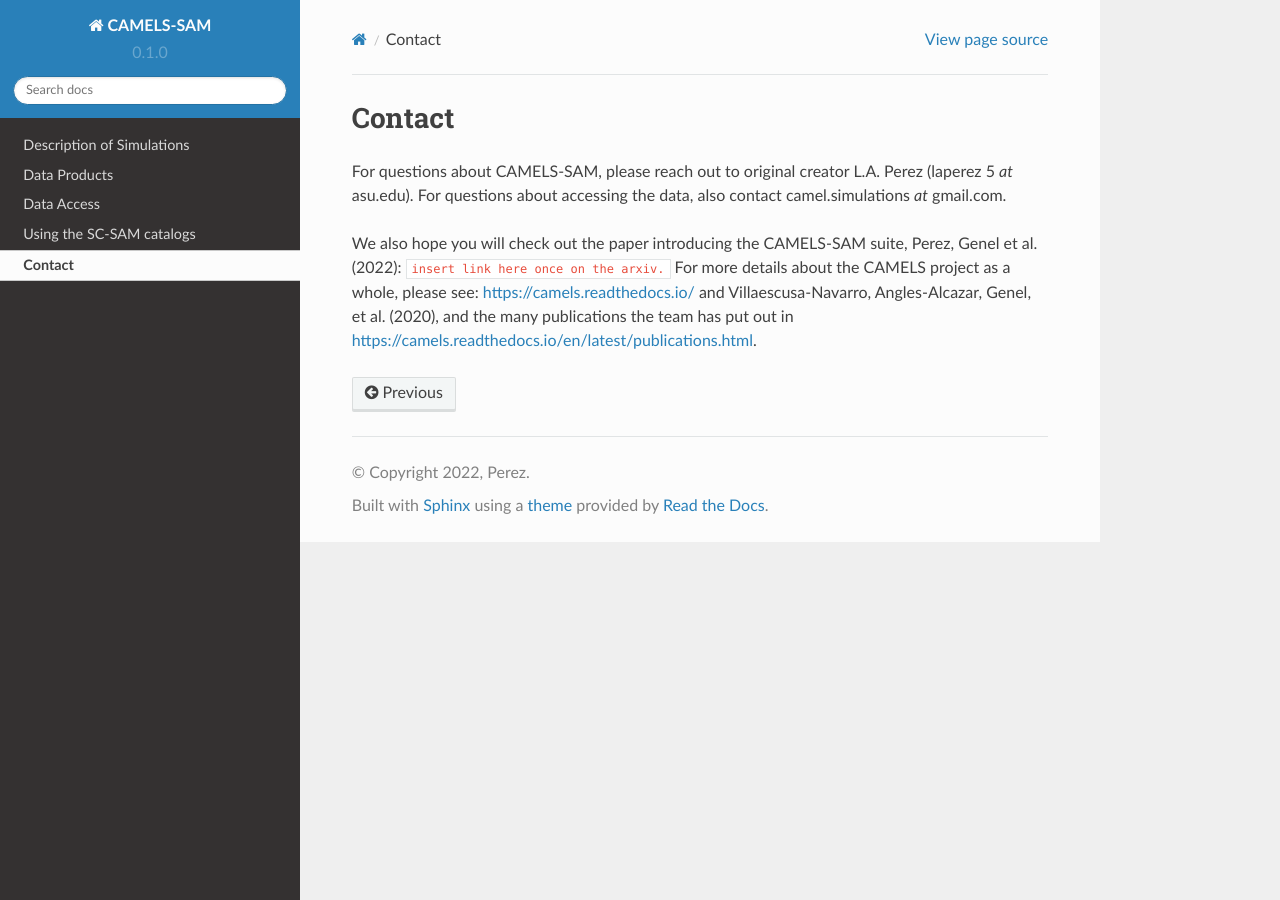
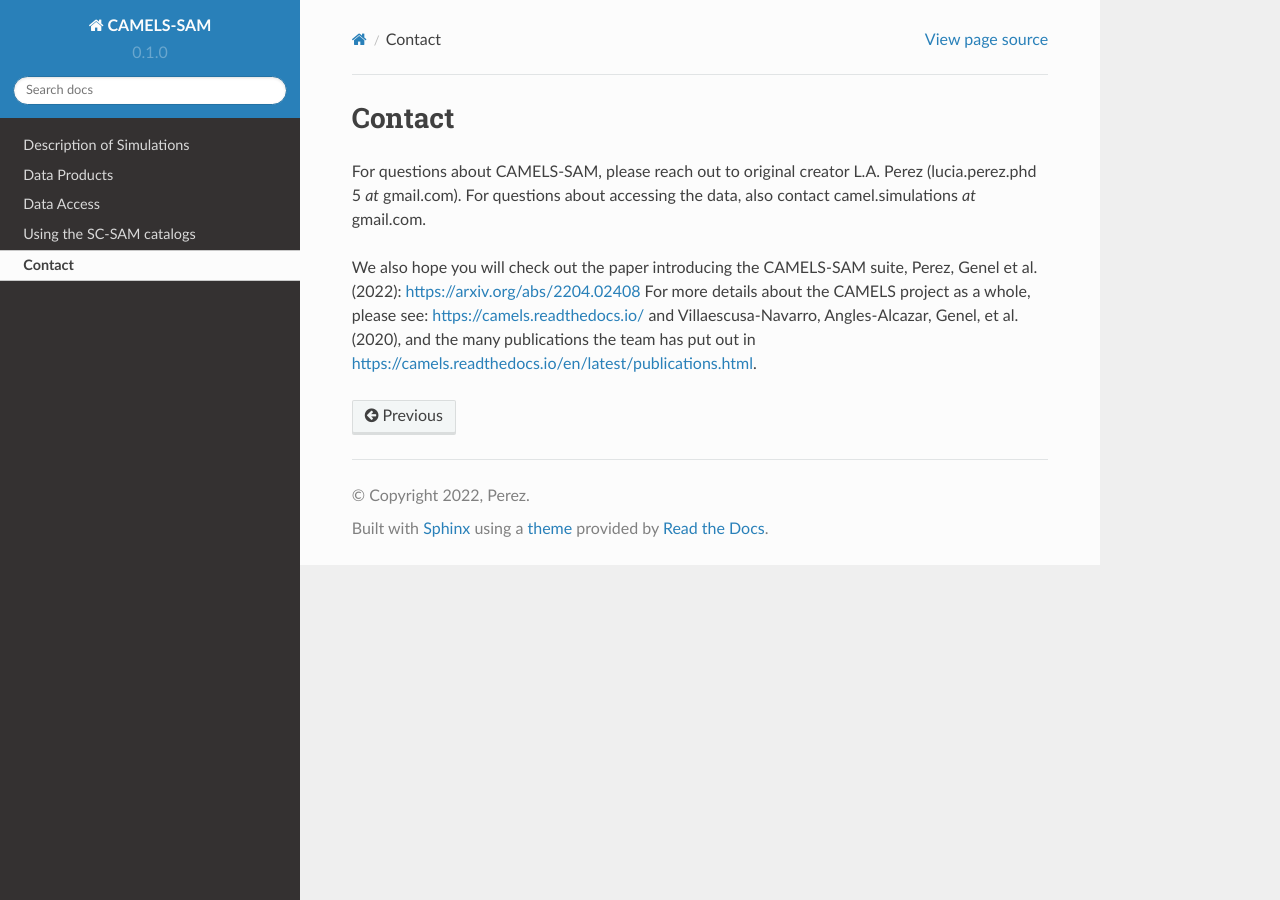
Before and after one commit to laperezNYC/CAMELS-SAM, a Sphinx documentation site: the page built from docs/source/contact.rst, in a window 1280 px wide. Built offline with Sphinx 7.4.7 and the Read the Docs theme 2.0.0, drawn with Linux system fonts in a browser that asks for light colours.

Commit message:
Update contact.rst

```diff
--- a/docs/source/contact.rst
+++ b/docs/source/contact.rst
@@ -2,7 +2,7 @@
 Contact
 =========
 
-For questions about CAMELS-SAM, please reach out to original creator L.A. Perez (laperez 5 *at* asu.edu). For questions about accessing the data, also contact camel.simulations *at* gmail.com.
+For questions about CAMELS-SAM, please reach out to original creator L.A. Perez (lucia.perez.phd 5 *at* gmail.com). For questions about accessing the data, also contact camel.simulations *at* gmail.com.
 
-We also hope you will check out the paper introducing the CAMELS-SAM suite, Perez, Genel et al. (2022): ``insert link here once on the arxiv.``
+We also hope you will check out the paper introducing the CAMELS-SAM suite, Perez, Genel et al. (2022): https://arxiv.org/abs/2204.02408
 For more details about the CAMELS project as a whole, please see: https://camels.readthedocs.io/ and Villaescusa-Navarro, Angles-Alcazar, Genel, et al. (2020), and the many publications the team has put out in https://camels.readthedocs.io/en/latest/publications.html.
```
